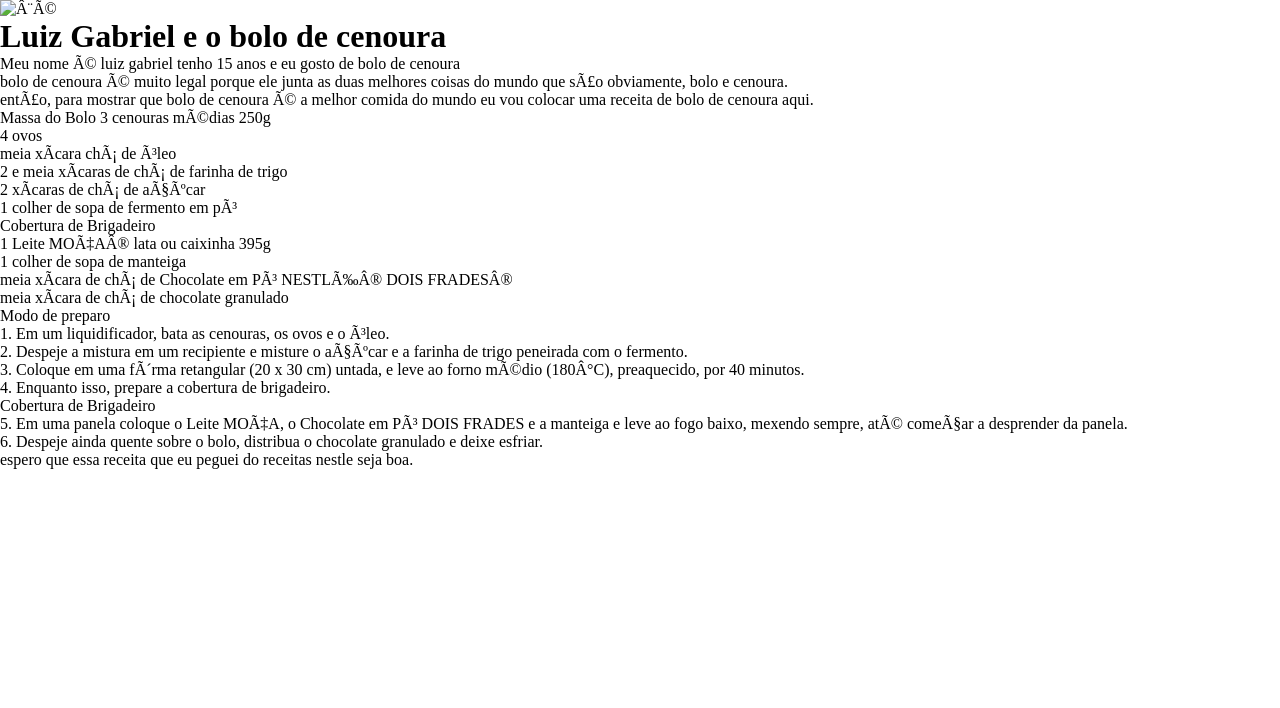
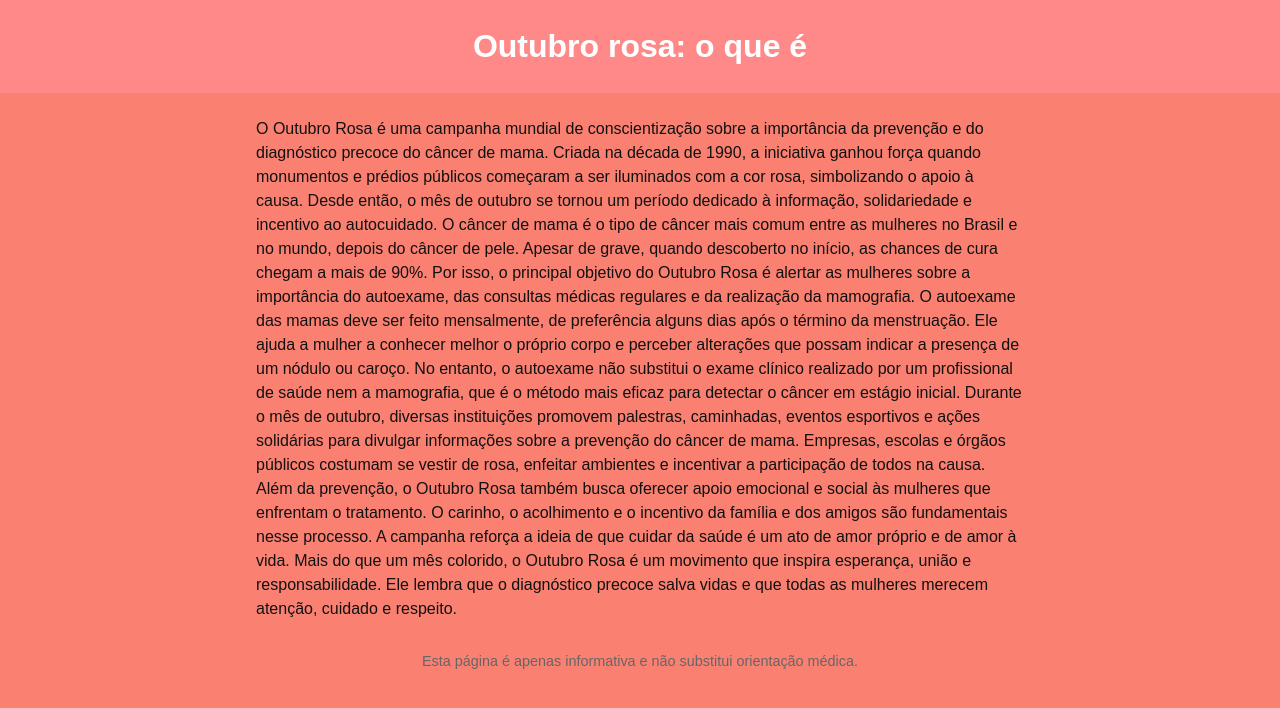
Before and after one commit to srtupiniquim/luiz-gabriel-2b, a plain HTML site: page index.html in a window 1280 px wide. Drawn offline with Linux system fonts and the light colour scheme.

Commit message:
Update index.html

```diff
--- a/index.html
+++ b/index.html
@@ -1,39 +1,39 @@
 <!doctype html>
-<html lang =¨pt-br¨>
-  <head>
-      <meta charset =¨utf-8¨>
-      <meta name=¨viewport¨ content=¨width¨= device-width, initial-scale=1.0¨>
-      <title> luiz gabriel 2b </title>
-  </head>
+<html lang="pt-BR">
+<head>
+  <meta charset="utf-8" />
+  <meta name="viewport" content="width=device-width, initial-scale=1" />
+  <title>Outubro Rosa: o que é</title>
   <style>
-    * {
-      margin:0;
-      padding: 0;
-      box-sizing: 0;
-    }
-    body {
-         width: 100vw;
-         height: 100vh;
-         background-image: url(./terrado minecraft.png);
-    }
+    :root{--red:#ff8989;--bg:#ffffff;--text:#111}
+    *{box-sizing:border-box}
+    body{margin:0;font-family:Arial,Helvetica,sans-serif;background:var(--bg);color:var(--text)}
+    .banner{background:var(--red);color:white;padding:28px 16px;text-align:center}
+    .banner h1{margin:0;font-size:1.6rem}
+    main{max-width:800px;margin:24px auto;padding:0 16px}
+    p{line-height:1.5}
+    @media(min-width:720px){.banner h1{font-size:2rem;padding:0}}
+  </style>
+</head>
+<body style="background-color: salmon;">
+  <header class="banner" role="banner">
+    <h1>Outubro rosa: o que é</h1>
+  </header>
 
-  </style>
-      <body>
-<img src=¨cenoura cake.png¨ alt=¨é uma foto de um bolo de cenoura¨>
-           <h1> Luiz Gabriel e o bolo de cenoura </h1>
-           <p> Meu nome é luiz gabriel tenho 15 anos e eu gosto de bolo de cenoura <br> bolo de cenoura é
-muito legal porque ele junta as duas melhores coisas do mundo que são obviamente, bolo e cenoura. </p>
-           <p> então, para mostrar que bolo de cenoura é a melhor comida do mundo eu vou colocar uma receita de bolo de cenoura aqui. </p>
-           <p> Massa do Bolo 3 cenouras médias 250g <br> 4 ovos <br> meia xícara chá de óleo <br> 2 e meia xícaras de chá de farinha de trigo <br> 2 xícaras de chá de açúcar <br> 1 colher de sopa de fermento em pó <br> Cobertura de Brigadeiro <br> 1 Leite MOÇA® lata ou caixinha 395g <br> 1 colher de sopa de manteiga <br> meia xícara de chá de Chocolate em Pó NESTLÉ® DOIS FRADES® <br> meia xícara de chá de chocolate granulado </p>
-           <p> Modo de preparo </p>
-           <p>
-1.  Em um liquidificador, bata as cenouras, os ovos e o óleo. <br>
-2.  Despeje a mistura em um recipiente e misture o açúcar e a farinha de trigo peneirada com o fermento.<br>
-3.  Coloque em uma fôrma retangular (20 x 30 cm) untada, e leve ao forno médio (180°C), preaquecido, por 40 minutos.<br>
-4.  Enquanto isso, prepare a cobertura de brigadeiro.<br>
-Cobertura de Brigadeiro<br>
-5.  Em uma panela coloque o Leite MOÇA, o Chocolate em Pó DOIS FRADES e a manteiga e leve ao fogo baixo, mexendo sempre, até começar a desprender da panela.<br>
-6.  Despeje ainda quente sobre o bolo, distribua o chocolate granulado e deixe esfriar.<br>
-espero que essa receita que eu peguei do receitas nestle seja boa.
-      </body>
-      </html>
+  <main>
+    <p>O Outubro Rosa é uma campanha mundial de conscientização sobre a importância da prevenção e do diagnóstico precoce do câncer de mama. Criada na década de 1990, a iniciativa ganhou força quando monumentos e prédios públicos começaram a ser iluminados com a cor rosa, simbolizando o apoio à causa. Desde então, o mês de outubro se tornou um período dedicado à informação, solidariedade e incentivo ao autocuidado.
+
+O câncer de mama é o tipo de câncer mais comum entre as mulheres no Brasil e no mundo, depois do câncer de pele. Apesar de grave, quando descoberto no início, as chances de cura chegam a mais de 90%. Por isso, o principal objetivo do Outubro Rosa é alertar as mulheres sobre a importância do autoexame, das consultas médicas regulares e da realização da mamografia.
+
+O autoexame das mamas deve ser feito mensalmente, de preferência alguns dias após o término da menstruação. Ele ajuda a mulher a conhecer melhor o próprio corpo e perceber alterações que possam indicar a presença de um nódulo ou caroço. No entanto, o autoexame não substitui o exame clínico realizado por um profissional de saúde nem a mamografia, que é o método mais eficaz para detectar o câncer em estágio inicial.
+
+Durante o mês de outubro, diversas instituições promovem palestras, caminhadas, eventos esportivos e ações solidárias para divulgar informações sobre a prevenção do câncer de mama. Empresas, escolas e órgãos públicos costumam se vestir de rosa, enfeitar ambientes e incentivar a participação de todos na causa.
+
+Além da prevenção, o Outubro Rosa também busca oferecer apoio emocional e social às mulheres que enfrentam o tratamento. O carinho, o acolhimento e o incentivo da família e dos amigos são fundamentais nesse processo. A campanha reforça a ideia de que cuidar da saúde é um ato de amor próprio e de amor à vida.
+
+Mais do que um mês colorido, o Outubro Rosa é um movimento que inspira esperança, união e responsabilidade. Ele lembra que o diagnóstico precoce salva vidas e que todas as mulheres merecem atenção, cuidado e respeito.</p>
+  </main>
+
+  <footer style="text-align:center;font-size:0.9rem;color:#666;margin:32px 0">Esta página é apenas informativa e não substitui orientação médica.</footer>
+</body>
+</html>
```
